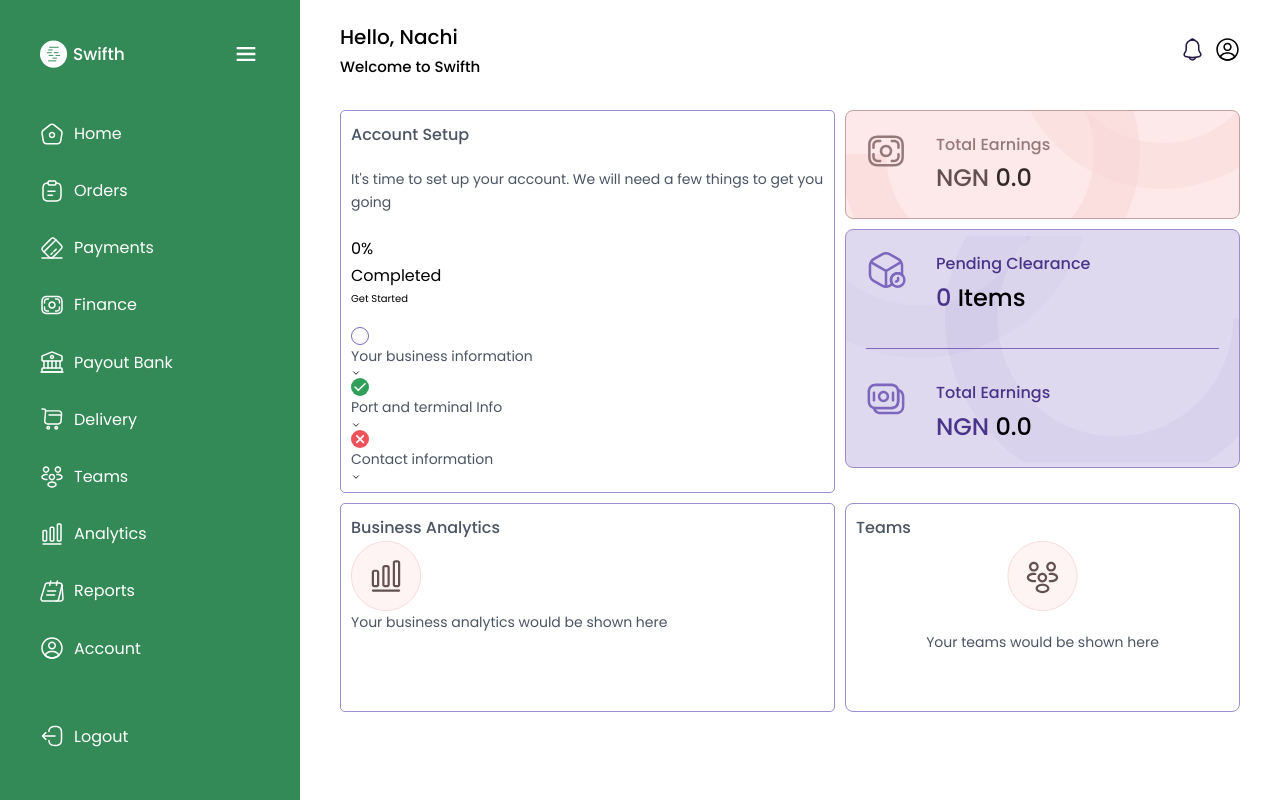
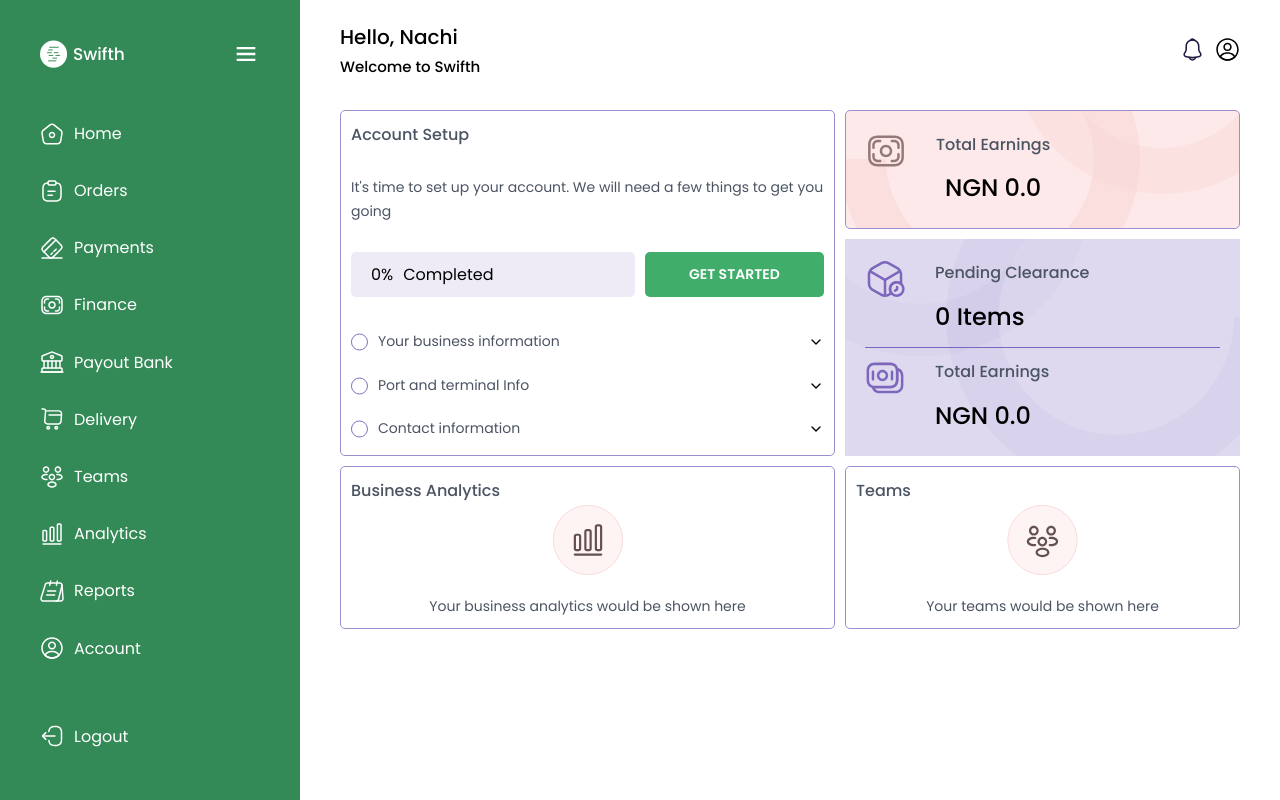
Before and after one commit to projects-for-clients/swifth, a React (Vite) app: page /dashboard in a window 1280 px wide. Built offline with nearby package versions, Linux system fonts and the light colour scheme.

Commit message:
working on onboarding steps

```diff
--- a/src/container/dashboard/home.tsx
+++ b/src/container/dashboard/home.tsx
@@ -17,60 +17,69 @@ function home() {
 
       <div className="dashboard__home">
         <section className="grid auto-cols-auto">
-          <div className="rounded-lg p-4 border border-color-purple-light grid gap-8">
+          <div className="rounded-lg p-4 border border-color-purple-light grid">
             <h2 className="heading3">Account Setup</h2>
             <p className="text">
               It's time to set up your account. We will need a few things to get
               you going
             </p>
-            <div className="left-item__box">
-              <div className="left-item__progress">
+            <div className="grid grid-cols-60-auto gap-4">
+              <div className="bg-color-purple-light-1 px-8 rounded-lg flex items-center gap-4 text-color-tertary h-[4.5rem]">
                 <p>0%</p> <p>Completed</p>
               </div>
-              <button className="left-item__btn">Get Started</button>
+              <button className="text-[1.4rem] font-semibold uppercase text-color-white bg-color-primary rounded-lg h-[4.5rem] ">
+                Get Started
+              </button>
             </div>
-            <div className="left-item__steps">
-              <div className="left-item__step">
+            <div className="grid gap-4">
+              <div className="flex items-center gap-4">
                 <EllipseSvg />
-                <div className="left-item__step--label">
+                <div className="flex items-center w-full justify-between cursor-pointer ">
                   <p className="text">Your business information</p>
-                  <FiChevronDown />
+                  <FiChevronDown className="w-[1.6rem] h-[1.6rem]" />
                 </div>
               </div>
-              <div className="left-item__step">
-                <CheckmarkSvg />
-                <div className="left-item__step--label">
+              <div className="flex items-center gap-4">
+                {/* <CheckmarkSvg /> */}
+                <EllipseSvg />
+
+                <div className="flex items-center w-full justify-between cursor-pointer ">
                   {' '}
                   <p className="text">Port and terminal Info</p>
-                  <FiChevronDown />
+                  <FiChevronDown className="w-[1.6rem] h-[1.6rem]" />
                 </div>
               </div>
-              <div className="left-item__step">
-                <CancelSvg />
-                <div className="left-item__step--label">
+              <div className="flex items-center gap-4">
+                {/* <CancelSvg /> */}
+                <EllipseSvg />
+
+                <div className="flex items-center w-full justify-between cursor-pointer ">
                   {' '}
                   <p className="text">Contact information</p>
-                  <FiChevronDown />
+                  <FiChevronDown className="w-[1.6rem] h-[1.6rem]" />
                 </div>
               </div>
             </div>
           </div>
         </section>
-        <section className="home__right">
-          <div className="home__right-item--1">
+        <section className="grid gap-4 self-baseline">
+          <div className="p-8 border border-color-purple-light rounded-lg flex gap-12 home-box1">
             <FinanceSvg fill={'#957979'} />
-            <div className="right-item__content">
+
+            <div className="grid justify-items-center content-center gap-4 auto-rows-auto">
               <h2 className="heading3">Total Earnings</h2>
               <p className="heading2">
                 NGN <span>0.0</span>
               </p>
             </div>
           </div>
-          <div className="home__right-item--2">
+          <div className="home-box2 p-8 grid gap-4">
             <div className="flex gap-12">
               <BoxTimeSvg />
-              <div className="right-item__content">
-                <h2 className="heading3">Pending Clearance</h2>
+              <div className="grid justify-items-baseline content-center gap-4 auto-rows-auto">
+                <h2 className="heading3 text-color-purple">
+                  Pending Clearance
+                </h2>
                 <p className="heading2">
                   0 <span>Items</span>
                 </p>
@@ -79,7 +88,7 @@ function home() {
             <hr className="border-[#7D67BD]" />
             <div className="flex gap-12">
               <MoneysSvg />
-              <div className="right-item__content">
+              <div className="grid justify-items-baseline content-center gap-4 auto-rows-auto">
                 <h2 className="heading3">Total Earnings</h2>
                 <p className="heading2">
                   NGN <span>0.0</span>
@@ -88,12 +97,12 @@ function home() {
             </div>
           </div>
         </section>
-        <section className="home__left">
+        <section className="grid auto-cols-auto gap-4">
           <div className="rounded-lg p-4 border border-color-purple-light grid gap-8">
             <div>
               <h2 className="heading3">Business Analytics</h2>
 
-              <div className="left-item__content">
+              <div className="grid justify-items-center content-center auto-cols-auto gap-8">
                 <AnalyticsSvg />
                 <p className="text">
                   Your business analytics would be shown here
@@ -103,12 +112,12 @@ function home() {
           </div>
         </section>
 
-        <section className="home__right">
-          <div className="home__right-item">
+        <section className="grid gap-4 self-baseline">
+          <div className="rounded-lg p-4 border border-color-purple-light grid gap-8">
             <div>
               <h2 className="heading3"> Teams</h2>
 
-              <div className="right-item__content">
+              <div className="grid justify-items-center content-center auto-cols-auto gap-8">
                 <TeamsSvg />
                 <p className="text">Your teams would be shown here</p>
               </div>
--- a/src/sass/components/dashboard/home.scss
+++ b/src/sass/components/dashboard/home.scss
@@ -1,5 +1,3 @@
-
-
 .home {
   &__left {
     display: grid;
@@ -80,17 +78,11 @@
     align-self: baseline;
 
     &-item--1 {
-      background: url('/frame7.svg') no-repeat right $color-red-light-1;
       border-radius: $border-radius;
       padding: 2rem;
       border: $border-2;
       display: flex;
       gap: 3rem;
-
-      svg {
-        width: 4rem;
-        height: 4rem;
-      }
 
       h2 {
         color: #957979;
@@ -105,7 +97,6 @@
     }
 
     &-item--2 {
-      background: url('/frame4.svg') no-repeat right #ded9ef;
       border-radius: $border-radius;
       padding: 2rem;
       border: $border;
@@ -147,3 +138,20 @@
     }
   }
 }
+
+.home-box1 {
+  background: url('/frame7.svg') no-repeat right $color-red-light-1;
+
+  svg {
+    width: 4rem;
+    height: 4rem;
+  }
+}
+.home-box2 {
+  background: url('/frame4.svg') no-repeat right #ded9ef;
+
+  svg {
+    width: 4rem;
+    height: 4rem;
+  }
+}
--- a/tailwind.config.cjs
+++ b/tailwind.config.cjs
@@ -25,6 +25,9 @@ module.exports = {
         'color-red-light': '#C7A1A1',
         'color-red-light-1': '#FDE9E9',
       },
+      gridTemplateColumns: {
+        '60-auto': '60% auto',
+      }
     },
     plugins: [],
   },
```
Lines whose indentation alone changed are shown as unchanged.
